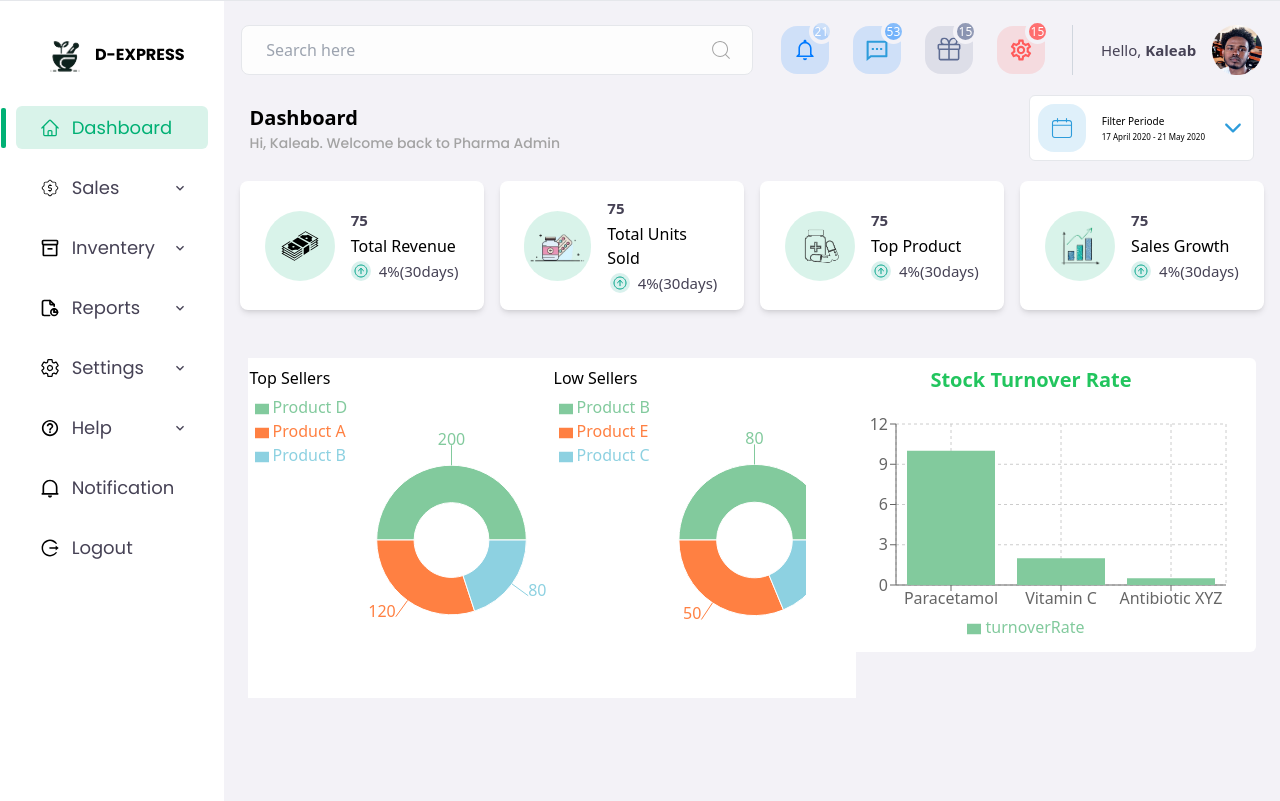
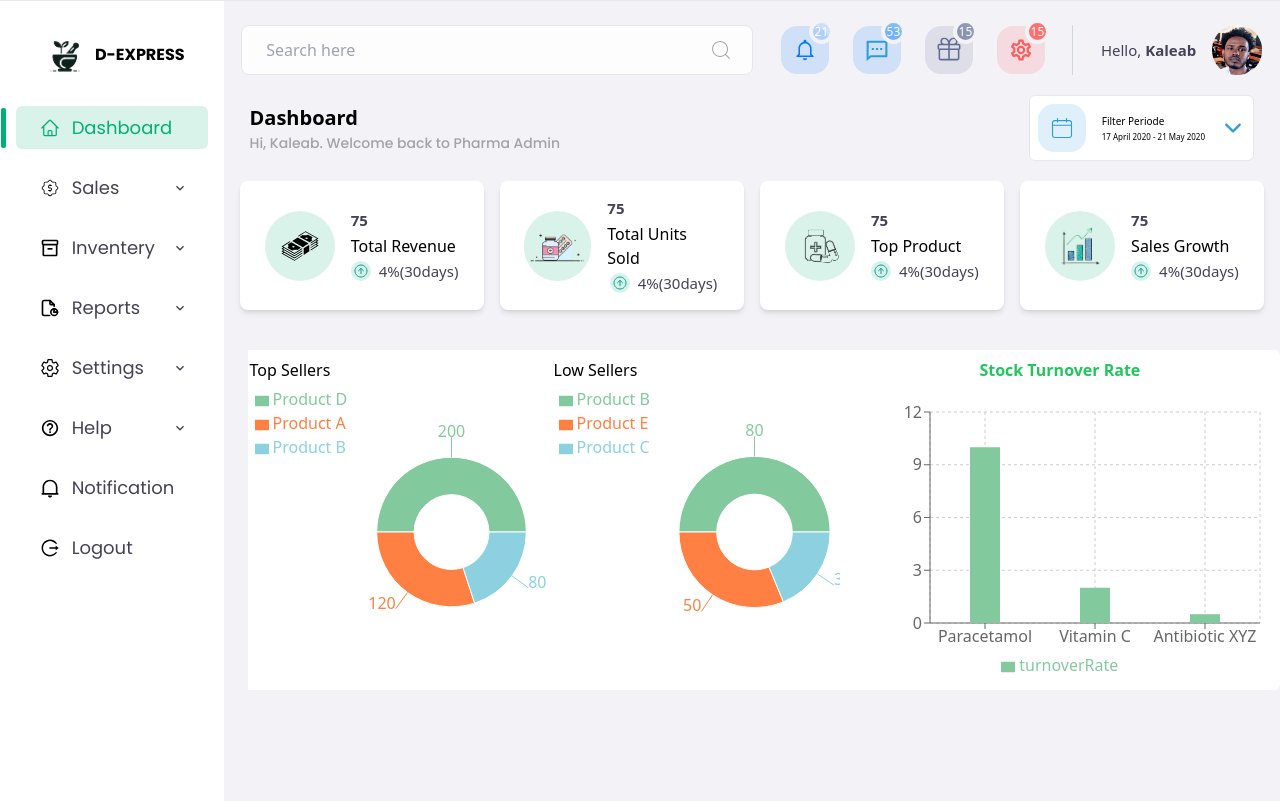
Before and after one commit to kalolani/PharmaTrack, a React (Vite) app in the folder FrontEnd/: page /dashboard/salesReport in a window 1280 px wide. Built offline with nearby package versions, Linux system fonts and the light colour scheme.

Commit message:
upated the salesChartContainer

```diff
--- a/FrontEnd/src/components/SalesChartContainer.jsx
+++ b/FrontEnd/src/components/SalesChartContainer.jsx
@@ -22,12 +22,12 @@ function SalesChartContainer() {
   const lowSellers = sortedProducts.slice(-3); // Bottom 3 sellers
 
   return (
-    <div className="relative grid-cols-2 mt-10 py-2 px-4 rounded-md">
-      <div className="absolute left-2 flex">
+    <div className="grid grid-cols-2 items-center gap-32 mt-10 px-2 rounded-md m-auto">
+      <div className="relative flex w-[30%] rounded-md">
         <PieChartComponent data={topSellers} title="Top Sellers" />
         <PieChartComponent data={lowSellers} title="Low Sellers" />
       </div>
-      <div className="absolute right-2">
+      <div className="relative ml-6 mr-4 w-full bg-white rounded-md">
         <StockTurnoverBarChart data={turnoverData} />
       </div>
     </div>
--- a/FrontEnd/src/components/StockTurnoverBarChart.jsx
+++ b/FrontEnd/src/components/StockTurnoverBarChart.jsx
@@ -11,13 +11,13 @@ import {
 
 const StockTurnoverBarChart = ({ data }) => {
   return (
-    <div className="chart-container bg-white py-2 rounded-md">
-      <h2 className="text-center text-green-500 text-xl font-bold">
+    <div className="chart-container py-2 rounded-md ">
+      <h2 className="text-center text-green-500 text-md font-bold">
         Stock Turnover Rate
       </h2>
       <BarChart
         width={450}
-        height={250}
+        height={300}
         data={data}
         margin={{
           top: 30,
@@ -31,7 +31,7 @@ const StockTurnoverBarChart = ({ data }) => {
         <YAxis />
         <Tooltip />
         <Legend />
-        <Bar dataKey="turnoverRate" fill="#82ca9d" />
+        <Bar dataKey="turnoverRate" fill="#82ca9d" barSize={30} />
       </BarChart>
     </div>
   );
```
